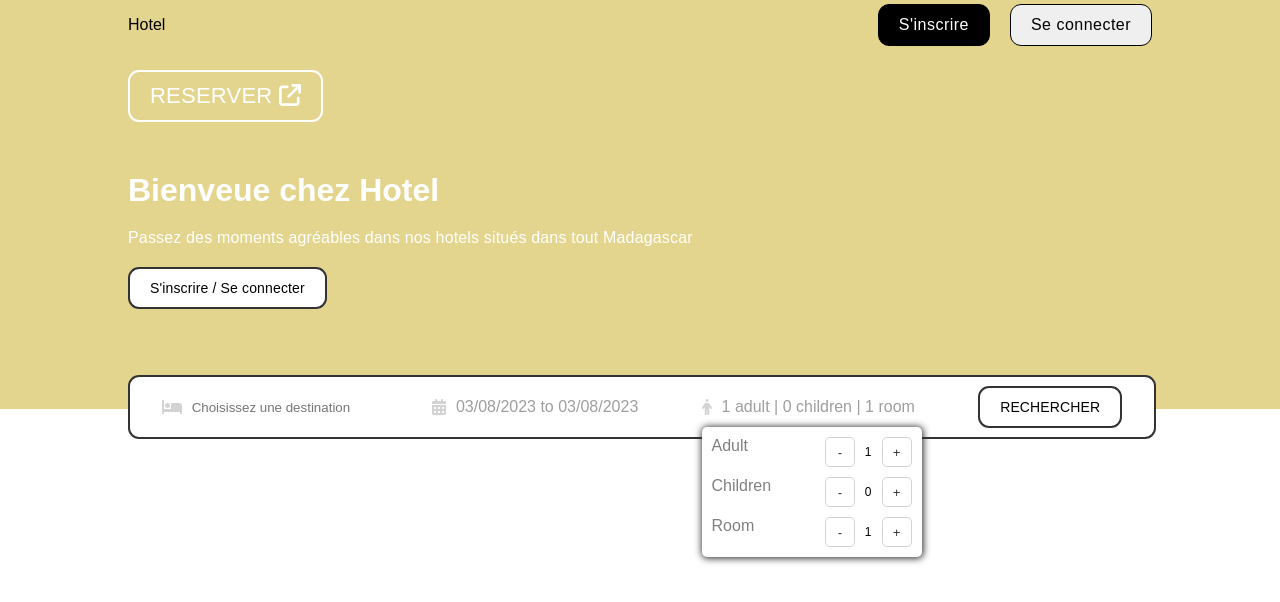
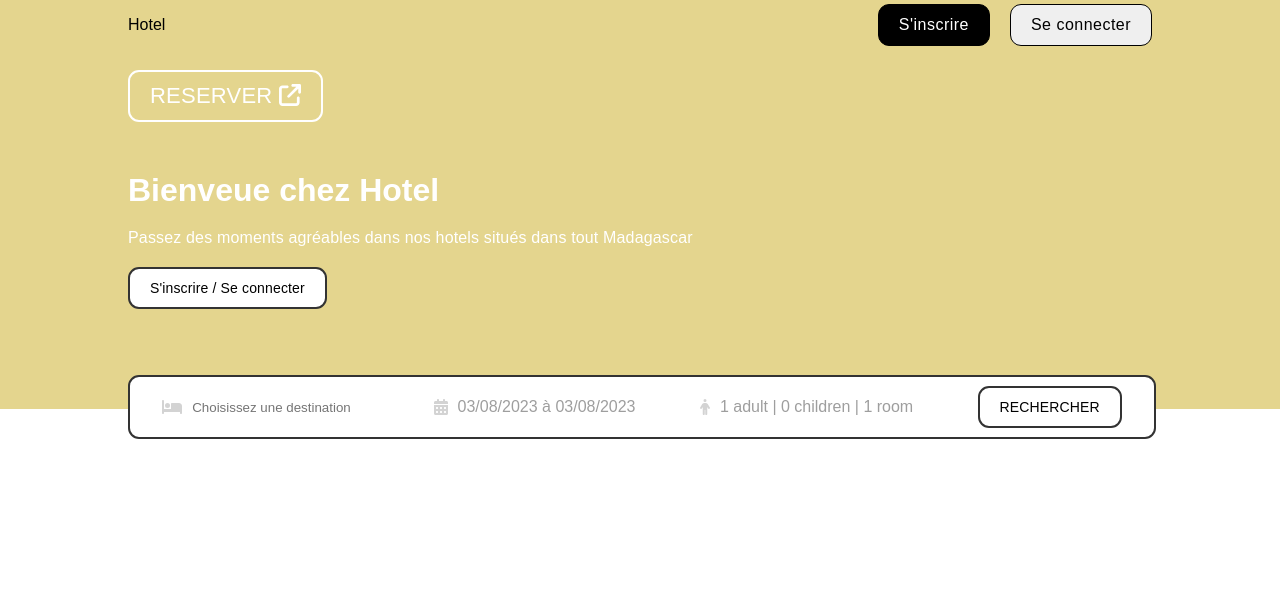
Before and after one commit to andyDevMdg/hotel-reservation-frontend, a React (Vite) app in the folder hotel-reservation/: page / in a window 1280 px wide. Shown: the top 602 px of the page. Built offline with nearby package versions, Linux system fonts and the light colour scheme.

Commit message:
Limit the count number to not be negative

```diff
--- a/hotel-reservation/src/components/header/Header.jsx
+++ b/hotel-reservation/src/components/header/Header.jsx
@@ -63,7 +63,7 @@ function Header() {
                         <FontAwesomeIcon icon={faCalendarDays} className='headerIcon' />
                         <span onClick={() => setOpenDate(!openDate)}
                             className='headerSearchText'>
-                            {`${format(date[0].startDate, "dd/MM/yyyy")} to ${format(date[0].endDate, "dd/MM/yyyy")}`}</span>
+                            {`${format(date[0].startDate, "dd/MM/yyyy")} à ${format(date[0].endDate, "dd/MM/yyyy")}`}</span>
                         {openDate && <DateRange
                             editableDateInputs={true}
                             onChange={item => setDate([item.selection])}
@@ -75,16 +75,17 @@ function Header() {
 
                     <div className="headerSearchItem">
                         <FontAwesomeIcon icon={faPerson} className='headerIcon' />
-                        <span className='headerSearchText'>{`${options.adult} adult | ${options.children} children | ${options.room} room`}</span>
+                        <span onClick={()=>setOpenOptions(!openOptions)} className='headerSearchText'>{`${options.adult} adult | ${options.children} children | ${options.room} room`}</span>
 
-                        <div className="options">
+                        {openOptions && <div className="options">
                             <div className="optionItem">
                                 <span className="optionText">Adult</span>
 
                                 <div className="optionCounter">
                                     <button className="optionCounterBtn"
+                                    disabled={options.adult <= 1}
                                     onClick={()=>handleOption("adult", "decrease")}>-</button>
-                                    <span className="countNumber">1</span>
+                                    <span className="countNumber">{options.adult}</span>
                                     <button className="optionCounterBtn"
                                     onClick={()=>handleOption("adult", "increase")}>+</button>
                                 </div>
@@ -94,8 +95,9 @@ function Header() {
 
                                 <div className="optionCounter">
                                     <button className="optionCounterBtn"
+                                    disabled={options.children <= 0}
                                     onClick={()=>handleOption("children", "decrease")}>-</button>
-                                    <span className="countNumber">0</span>
+                                    <span className="countNumber">{options.children}</span>
                                     <button className="optionCounterBtn"
                                     onClick={()=>handleOption("children", "increase")}>+</button>
                                 </div>
@@ -105,13 +107,14 @@ function Header() {
 
                                 <div className="optionCounter">
                                     <button className="optionCounterBtn"
+                                    disabled={options.room <= 1}
                                     onClick={()=>handleOption("room", "decrease")}>-</button>
-                                    <span className="countNumber">1</span>
+                                    <span className="countNumber">{options.room}</span>
                                     <button className="optionCounterBtn"
                                     onClick={()=>handleOption("room", "increase")}>+</button>
                                 </div>
                             </div>
-                        </div>
+                        </div>}
                     </div>
 
                     <div className="headerSearchItem">
--- a/hotel-reservation/src/components/header/header.css
+++ b/hotel-reservation/src/components/header/header.css
@@ -93,7 +93,7 @@ light gold: e4d58e
 
 .options {
     position: absolute;
-    top: 50px;
+    top: 60px;
     background-color: white;
     color: gray;
     box-shadow: 0.5px 0.5px 7px 1px #333333;
@@ -124,3 +124,7 @@ light gold: e4d58e
     color: #333333;
     cursor: pointer;
 }
+
+.optionCounterBtn:disabled {
+    cursor: not-allowed;
+}
```
